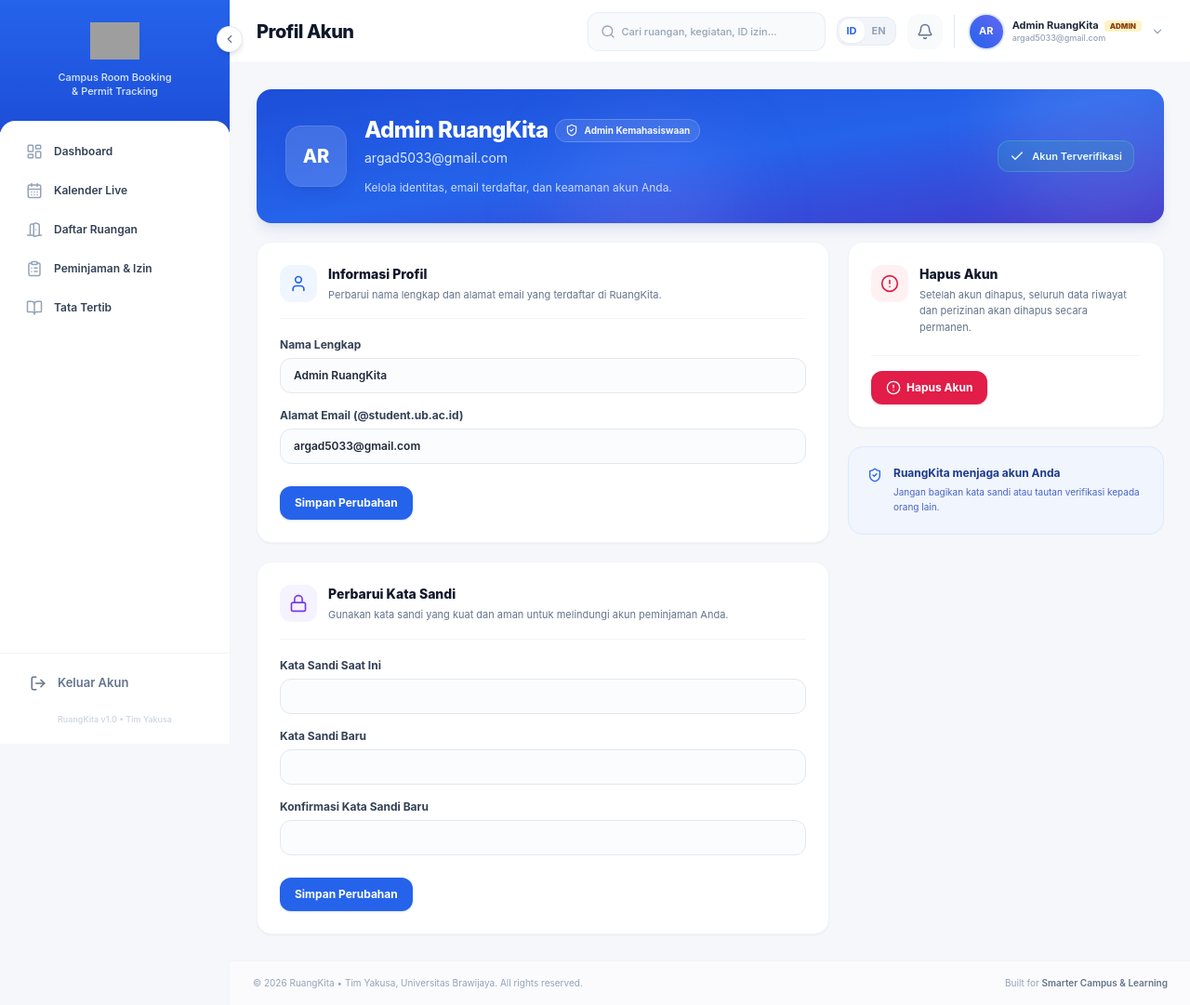
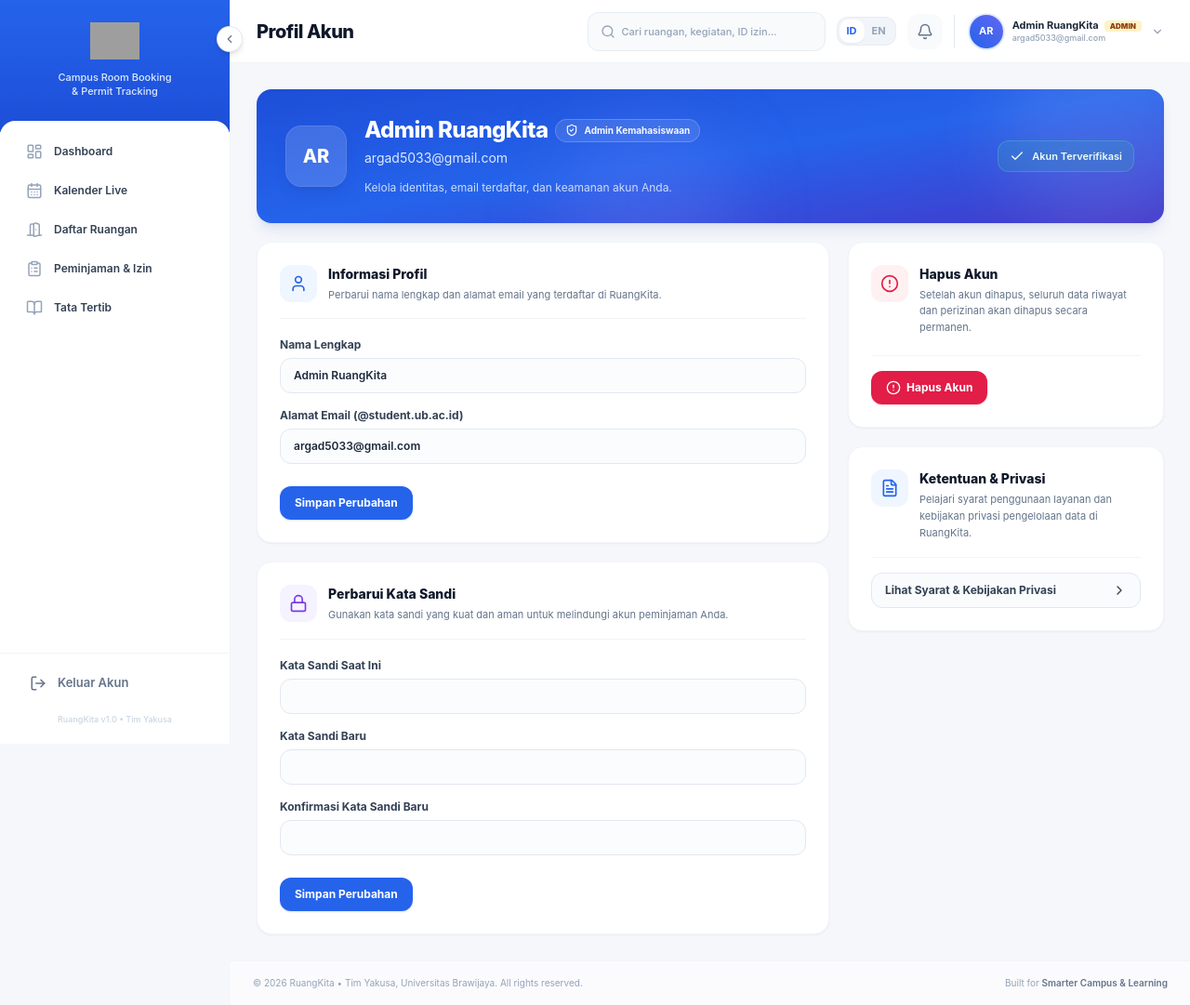
Before and after one commit to Zenqirtz/RuangKita, a Laravel app: page /profile in a window 1280 px wide. Shown: the whole page at 93% size. Run offline with Laravel 12, Linux system fonts and the light colour scheme; a user stored in the database is signed in; data comes from the database, SQL or seed files in the repository; data that the repository does not hold is empty; style sheets or scripts are compiled from the project's sources; some libraries are stand-ins or nearby versions; some web fonts are replaced; grey boxes are pictures that could not be loaded.

Commit message:
feat: replace profile security notice with Terms & Privacy page

```diff
--- a/resources/js/Layouts/RuangKitaLayout.jsx
+++ b/resources/js/Layouts/RuangKitaLayout.jsx
@@ -23,6 +23,7 @@ const pageTitles = {
     revisions: 'Catatan Revisi',
     history: 'Riwayat Peminjaman',
     guidelines: 'Tata Tertib',
+    terms: 'Ketentuan & Privasi',
 };
 
 const noticeIconStyles = {
--- a/resources/js/Pages/Profile/Edit.jsx
+++ b/resources/js/Pages/Profile/Edit.jsx
@@ -1,5 +1,5 @@
 import React from 'react';
-import { Head, usePage } from '@inertiajs/react';
+import { Head, Link, usePage } from '@inertiajs/react';
 import RuangKitaLayout from '@/Layouts/RuangKitaLayout';
 import Icon from '@/Components/RuangKita/Icon';
 import { useLanguage } from '@/Context/LanguageContext';
@@ -99,13 +99,26 @@ export default function Edit({ mustVerifyEmail, status }) {
                         </div>
                     </section>
 
-                    <section className="rounded-2xl border border-blue-100 bg-blue-50/70 p-5">
+                    <section className="rounded-2xl border border-slate-100 bg-white p-5 shadow-sm md:p-6">
                         <div className="flex items-start gap-3">
-                            <Icon name="shield" className="mt-0.5 h-4 w-4 shrink-0 text-blue-600" />
+                            <div className="flex h-10 w-10 shrink-0 items-center justify-center rounded-xl bg-blue-50 text-blue-600">
+                                <Icon name="file" className="h-5 w-5" />
+                            </div>
                             <div>
-                                <p className="text-xs font-bold text-blue-900">RuangKita menjaga akun Anda</p>
-                                <p className="mt-1 text-[10px] leading-relaxed text-blue-800/80">Jangan bagikan kata sandi atau tautan verifikasi kepada orang lain.</p>
+                                <h2 className="text-sm font-extrabold text-slate-900">Ketentuan &amp; Privasi</h2>
+                                <p className="mt-1 text-[11px] leading-relaxed text-slate-500">
+                                    Pelajari syarat penggunaan layanan dan kebijakan privasi pengelolaan data di RuangKita.
+                                </p>
                             </div>
+                        </div>
+                        <div className="mt-4 border-t border-slate-100 pt-4">
+                            <Link
+                                href={route('terms-privacy')}
+                                className="inline-flex w-full items-center justify-between rounded-xl border border-slate-200 bg-slate-50/70 px-3.5 py-2.5 text-xs font-bold text-slate-700 transition-colors hover:border-blue-200 hover:bg-blue-50/60 hover:text-blue-700"
+                            >
+                                <span>Lihat Syarat &amp; Kebijakan Privasi</span>
+                                <Icon name="chevronRight" className="h-4 w-4" />
+                            </Link>
                         </div>
                     </section>
                 </aside>
--- /dev/null
+++ b/resources/js/Pages/TermsPrivacy.jsx
@@ -0,0 +1,146 @@
+import React from 'react';
+import { Link } from '@inertiajs/react';
+import RuangKitaLayout from '@/Layouts/RuangKitaLayout';
+import Icon from '@/Components/RuangKita/Icon';
+
+const termsSections = [
+    {
+        number: '01',
+        title: 'Ketentuan Akun & Akses Mahasiswa',
+        points: [
+            'Pengguna wajib mendaftar menggunakan email resmi Universitas Brawijaya (@student.ub.ac.id) serta mencantumkan Nama Lengkap dan NIM yang valid.',
+            'Setiap akun bertanggung jawab penuh atas seluruh pengajuan peminjaman ruangan yang dibuat melalui akun tersebut.',
+            'Dilarang meminjamkan atau membagikan akses akun kepada pihak lain di luar kepengurusan atau penanggung jawab kegiatan resmi.',
+        ],
+    },
+    {
+        number: '02',
+        title: 'Aturan Pengajuan & Peminjaman Ruangan',
+        points: [
+            'Setiap pengajuan wajib melampirkan berkas pendukung yang dipersyaratkan (proposal kegiatan dan surat permohonan ruangan).',
+            'Sistem menerapkan validasi bentrok jadwal otomatis; pengajuan pada waktu dan ruangan yang sudah terisi tidak dapat diproses.',
+            'Peminjam wajib menjaga kebersihan, ketertiban, serta keutuhan fasilitas ruangan selama dan setelah kegiatan berlangsung.',
+        ],
+    },
+    {
+        number: '03',
+        title: 'Proses Verifikasi, Revisi & Pembatalan',
+        points: [
+            'Seluruh pengajuan akan melewati tahapan verifikasi oleh Admin dan persetujuan akhir dari Wakil Dekan III.',
+            'Jika berkas dikembalikan dengan status Perlu Revisi, peminjam wajib segera memperbaiki dokumen agar jadwal tidak dibatalkan.',
+            'Pembatalan kegiatan wajib dilaporkan sebelum tanggal pelaksanaan agar ruangan dapat digunakan oleh organisasi mahasiswa lainnya.',
+        ],
+    },
+];
+
+const privacySections = [
+    {
+        icon: 'user',
+        title: 'Data yang Kami Kumpulkan',
+        desc: 'RuangKita mengumpulkan data identitas dasar berupa Nama Lengkap, NIM, alamat email kampus (@student.ub.ac.id), serta informasi kegiatan dan dokumen proposal yang Anda unggah untuk keperluan administrasi peminjaman ruangan.',
+    },
+    {
+        icon: 'shield',
+        title: 'Penggunaan & Keamanan Data',
+        desc: 'Seluruh data digunakan secara eksklusif untuk proses verifikasi izin, pencatatan jadwal kampus, dan penerbitan surat izin resmi. Kata sandi disimpan dalam bentuk terenkripsi (hash) dan data Anda tidak pernah dibagikan kepada pihak ketiga di luar lingkungan kampus.',
+    },
+    {
+        icon: 'fileCheck',
+        title: 'Hak Pengguna & Penghapusan Akun',
+        desc: 'Anda dapat memperbarui informasi profil, mengubah kata sandi, maupun menghapus akun secara permanen kapan saja melalui halaman Profil Saya.',
+    },
+];
+
+export default function TermsPrivacy() {
+    return (
+        <RuangKitaLayout activeTab="terms" title="Ketentuan & Privasi">
+            <div className="mb-5 flex flex-wrap items-center justify-between gap-3">
+                <div>
+                    <h1 className="text-lg font-extrabold text-slate-900">Syarat &amp; Ketentuan serta Kebijakan Privasi</h1>
+                    <p className="mt-0.5 text-xs text-slate-500">
+                        Pedoman penggunaan layanan dan pengelolaan data pengguna di platform RuangKita.
+                    </p>
+                </div>
+
+                <Link
+                    href={route('profile.edit')}
+                    className="inline-flex items-center gap-1.5 rounded-xl border border-slate-200 bg-white px-3.5 py-2 text-xs font-bold text-slate-700 shadow-sm transition-colors hover:bg-slate-50 hover:text-blue-600"
+                >
+                    <Icon name="arrowLeft" className="h-3.5 w-3.5" />
+                    <span>Kembali ke Profil</span>
+                </Link>
+            </div>
+
+            <div className="grid grid-cols-1 gap-5 lg:grid-cols-12">
+                {/* Terms of Service */}
+                <section className="rounded-2xl border border-slate-100 bg-white p-5 shadow-sm md:p-6 lg:col-span-7">
+                    <div className="mb-5 flex items-start gap-3 border-b border-slate-100 pb-4">
+                        <div className="flex h-10 w-10 shrink-0 items-center justify-center rounded-xl bg-blue-50 text-blue-600">
+                            <Icon name="file" className="h-5 w-5" />
+                        </div>
+                        <div>
+                            <h2 className="text-sm font-extrabold text-slate-900">Syarat &amp; Ketentuan (Terms of Service)</h2>
+                            <p className="mt-1 text-[11px] text-slate-500">
+                                Ketentuan resmi yang berlaku bagi seluruh pengguna RuangKita Universitas Brawijaya.
+                            </p>
+                        </div>
+                    </div>
+
+                    <div className="space-y-5">
+                        {termsSections.map((section) => (
+                            <div key={section.number} className="rounded-xl border border-slate-100 bg-slate-50/50 p-4">
+                                <div className="flex items-center gap-2.5">
+                                    <span className="inline-flex h-6 w-6 items-center justify-center rounded-lg bg-blue-600 text-[10px] font-extrabold text-white">
+                                        {section.number}
+                                    </span>
+                                    <h3 className="text-xs font-bold text-slate-900">{section.title}</h3>
+                                </div>
+                                <ul className="mt-3 space-y-2 pl-1">
+                                    {section.points.map((point, idx) => (
+                                        <li key={idx} className="flex items-start gap-2 text-xs leading-relaxed text-slate-600">
+                                            <span className="mt-1.5 h-1.5 w-1.5 shrink-0 rounded-full bg-blue-500" />
+                                            <span>{point}</span>
+                                        </li>
+                                    ))}
+                                </ul>
+                            </div>
+                        ))}
+                    </div>
+                </section>
+
+                {/* Privacy Policy */}
+                <section className="rounded-2xl border border-slate-100 bg-white p-5 shadow-sm md:p-6 lg:col-span-5">
+                    <div className="mb-5 flex items-start gap-3 border-b border-slate-100 pb-4">
+                        <div className="flex h-10 w-10 shrink-0 items-center justify-center rounded-xl bg-emerald-50 text-emerald-600">
+                            <Icon name="shield" className="h-5 w-5" />
+                        </div>
+                        <div>
+                            <h2 className="text-sm font-extrabold text-slate-900">Kebijakan Privasi (Privacy Policy)</h2>
+                            <p className="mt-1 text-[11px] text-slate-500">
+                                Bagaimana kami menjaga dan memproses data pribadi akun Anda.
+                            </p>
+                        </div>
+                    </div>
+
+                    <div className="space-y-4">
+                        {privacySections.map((item) => (
+                            <div key={item.title} className="rounded-xl border border-slate-100 p-4 transition-colors hover:border-slate-200">
+                                <div className="flex items-center gap-2.5">
+                                    <div className="flex h-7 w-7 shrink-0 items-center justify-center rounded-lg bg-emerald-50 text-emerald-600">
+                                        <Icon name={item.icon} className="h-4 w-4" />
+                                    </div>
+                                    <h3 className="text-xs font-bold text-slate-900">{item.title}</h3>
+                                </div>
+                                <p className="mt-2.5 text-xs leading-relaxed text-slate-600">{item.desc}</p>
+                            </div>
+                        ))}
+                    </div>
+
+                    <div className="mt-5 rounded-xl border border-slate-100 bg-slate-50 px-4 py-3 text-[11px] text-slate-500">
+                        Terakhir diperbarui: <span className="font-semibold text-slate-700">November 2026</span>
+                    </div>
+                </section>
+            </div>
+        </RuangKitaLayout>
+    );
+}
--- a/routes/web.php
+++ b/routes/web.php
@@ -36,6 +36,10 @@ Route::middleware('auth')->group(function () {
         return Inertia::render('Guidelines');
     })->name('guidelines.index');
 
+    Route::get('/terms-privacy', function () {
+        return Inertia::render('TermsPrivacy');
+    })->name('terms-privacy');
+
     Route::post('/admin/permits/{permit}/review', [AdminPermitController::class, 'updateStatus'])
         ->name('admin.permits.review');
 
```
Also changed, not shown: tests/Feature/RuangKitaPagesTest.php (+1 -0 lines).
